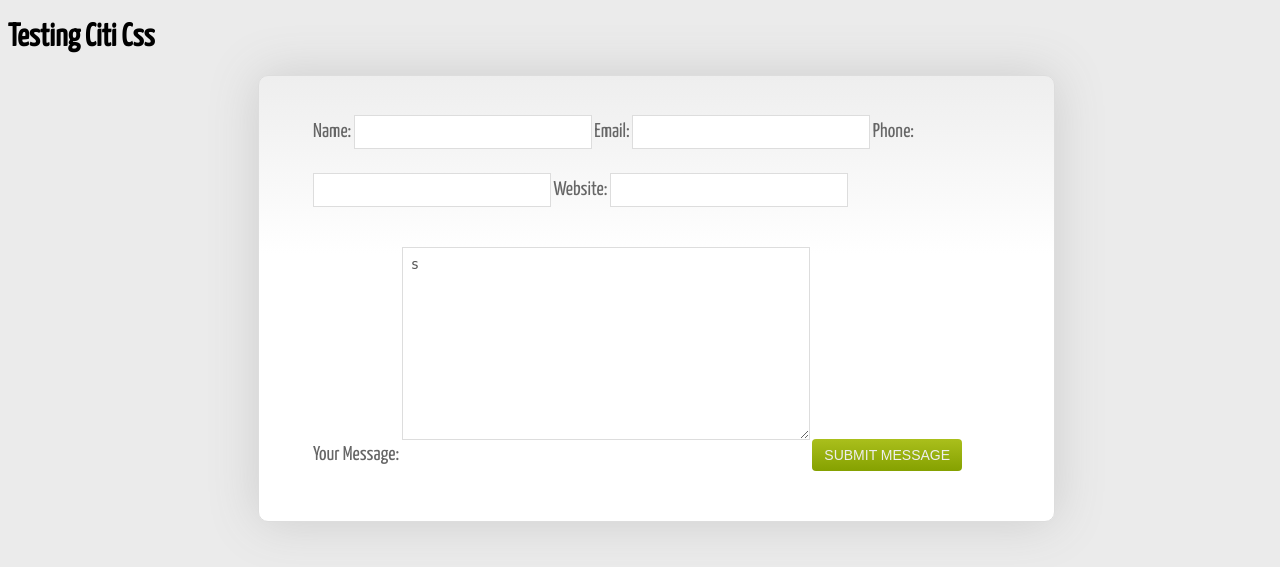
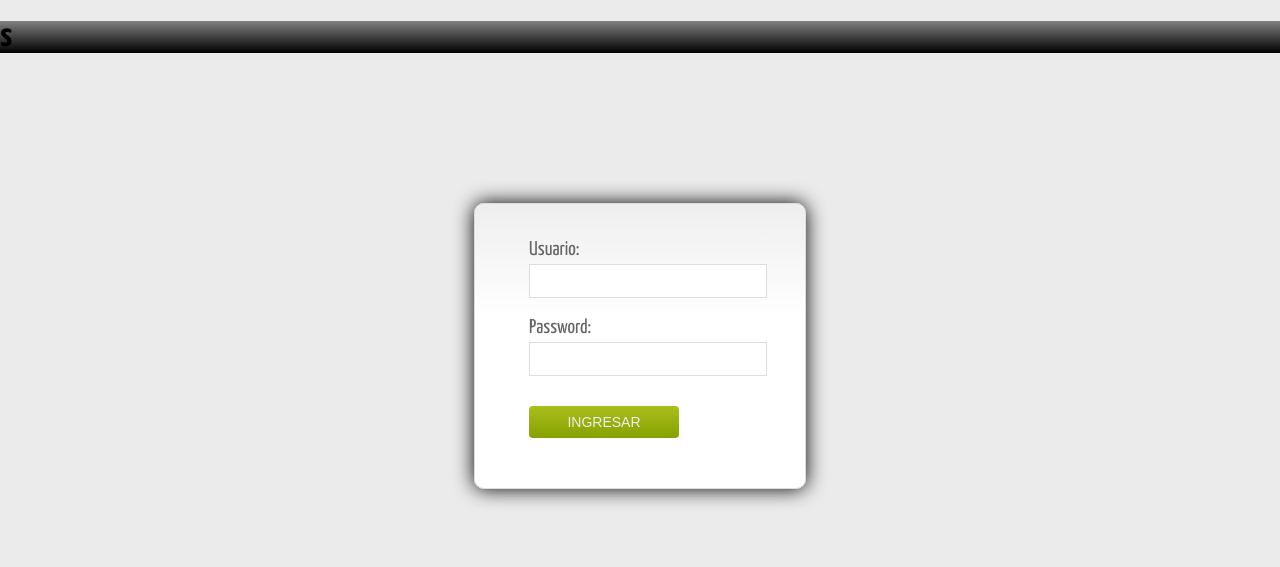
Before and after one commit to yitec/XPD, a PHP site: page /login.html in a window 1280 px wide. Shown: the top 567 px of the page. Run offline with PHP 8.4, Linux system fonts and the light colour scheme.

Commit message:
update 2

```diff
--- a/css/general.css
+++ b/css/general.css
@@ -1,4 +1,6 @@
 body {
+ margin: 0px;
+ margin-top: 0px;
  font-family: 'Yanone Kaffeesatz', arial, sans-serif;
  background-color: #ebebeb;
 
@@ -37,15 +39,22 @@ body {
 	box-shadow: 10px 10px 5px #888;
 
 }
-
-form {
-    float: left;
+h1{
+	width: 100%;
+	background: -webkit-linear-gradient(gray,black);
+	background: -moz-linear-gradient(gray,black);
+	background: -o-linear-gradient(gray,black);
+	background: linear-gradient(gray,black);
+}
+.box {
+    position:relative;
+    margin: auto;
+    margin-top: 150px;
     border: 1px solid #ddd;
     padding: 30px 40px 20px 40px;
-    width: 715px;
+    width: 250px;
     background: #fff;
-    margin-left: 250px;
-    margin-right: auto;
+
     /* -- CSS3 - define rounded corners -- */
 	-webkit-border-radius: 10px;
 	-moz-border-radius: 10px;
@@ -56,9 +65,9 @@ form {
 	background: -moz-linear-gradient(0% 40% 90deg,#FFF, #EEE);
 
 	/* -- CSS3 - add a drop shadow -- */
-	-webkit-box-shadow:0px 0 50px #ccc;
-	-moz-box-shadow:0px 0 50px #ccc;
-	box-shadow:0px 0 50px #ccc;
+	-webkit-box-shadow:0px 0 20px #000;
+	-moz-box-shadow:0px 0 20px #000;
+	box-shadow:0px 0 20px #000;
 }
 
 input, textarea {
--- a/login.html
+++ b/login.html
@@ -8,36 +8,15 @@
         <title>Testing Css</title>
     </head>
     <body >
-        <h1>Testing Citi Css</h1>
-
-    	<form action="#">
-
-        <fieldset id="user-details">
-
-            <label for="name">Name:</label>
-	    <input type="text" name="name" value="" />
-
-	    <label for="email">Email:</label>
-	    <input type="email" name="email" value=""  />
-
-	    <label for="phone">Phone:</label>
-	    <input type="text" name="phone" value=""  />
-
-	    <label for="website">Website:</label>
-	    <input type="url" name="website" value=""  />
-
-	</fieldset><!--end user-details-->
-
-	<fieldset id="user-message">
-
-	    <label for="message">Your Message:</label>
-	    <textarea name="message" rows="0" cols="0">s</textarea>
-
-	    <input type="submit" value="Submit Message" name="submit" class="submit" />
-
-	</fieldset><!-- end user-message -->
-
-</form>
-
+    		<h1>s</h1>
+    		<div class="box">
+        	<fieldset id="user-details">
+        		<label for="name">Usuario:</label>
+	    		<input type="text" name="txt_usuario" value="" />
+	    		<label for="phone">Password:</label>
+	    		<input type="password" name="txt_password" value=""  />
+ 				<input type="submit" value="Ingresar" name="submit" class="submit" />
+			</fieldset><!--end user-details-->
+			</div>
     </body>
 </html>
--- a/operaciones/operaciones_agenda.php
+++ /dev/null
@@ -1,3 +0,0 @@
-<?php
-    phpinfo();
-?>
```
Also changed, not shown: login2.html (added, +35 -0 lines).
